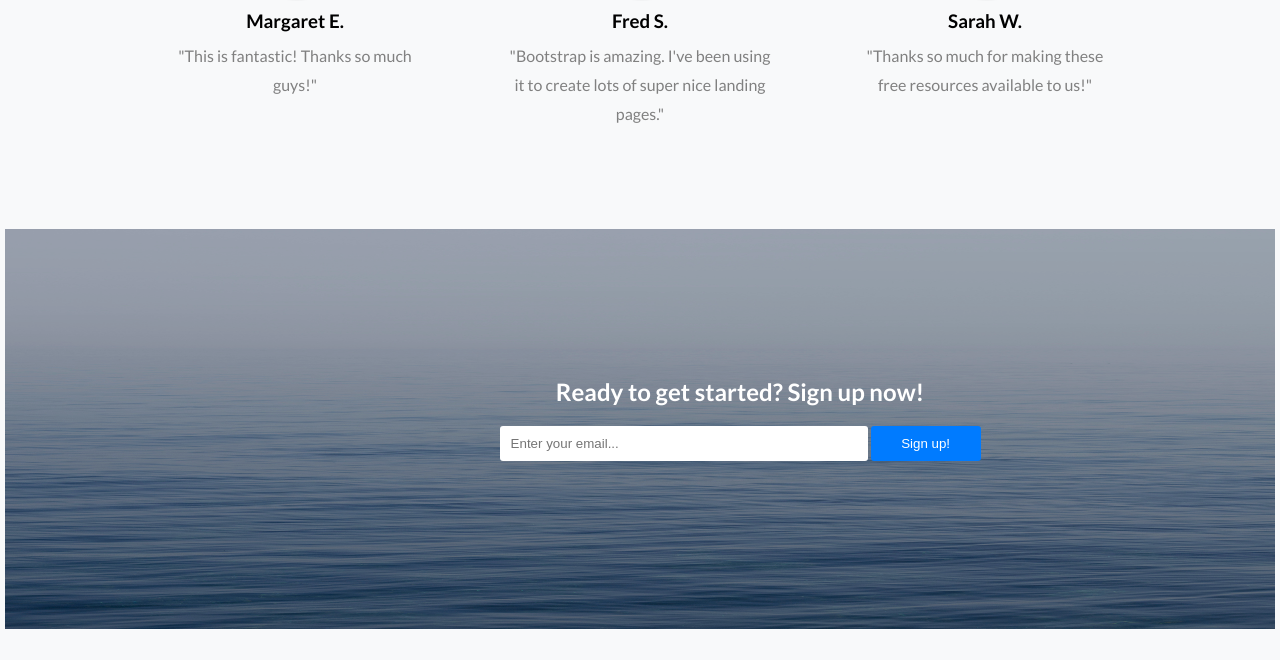
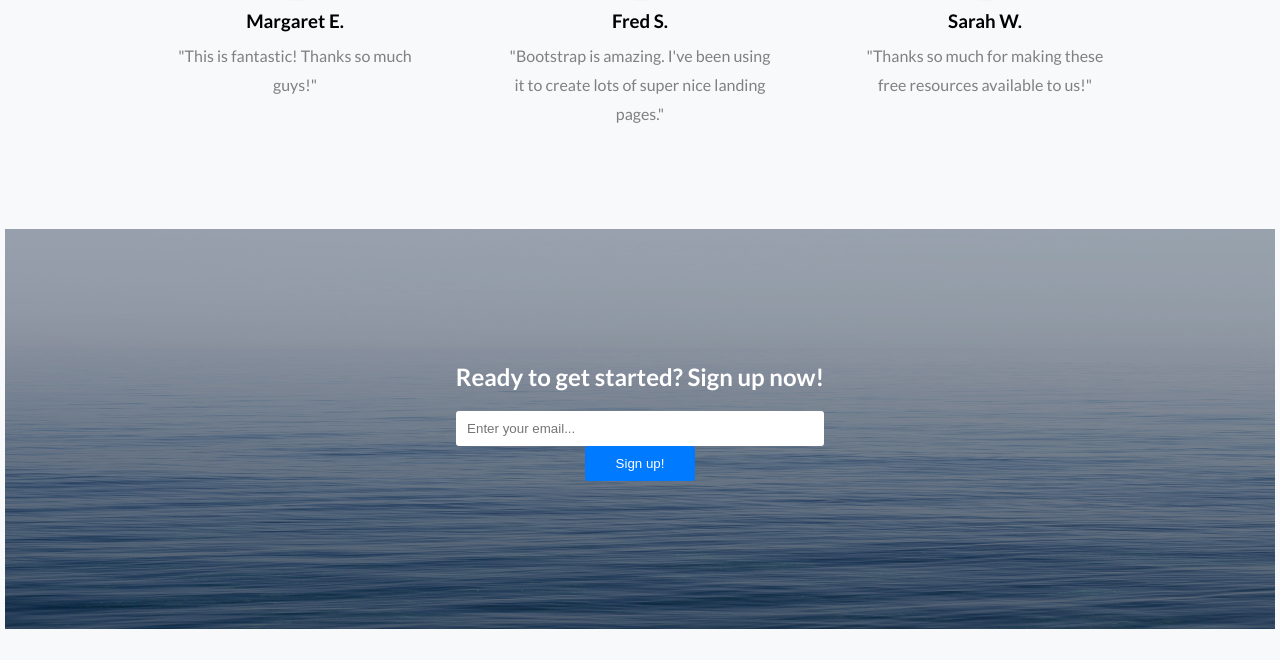
Before and after one commit to AgneBe/Tarpinis-atsiskaitymas, a website: page index.html in a window 1280 px wide. Shown: the part 3113-3773 px from the top of the page. Drawn offline with nearby package versions, Linux system fonts and the light colour scheme; files that its build step writes are made by us from their sources.

Commit message:
Update sixth-box.scss

```diff
--- a/scss/sixth-box.scss
+++ b/scss/sixth-box.scss
@@ -10,12 +10,10 @@
   .footer-signup {
   position: absolute;
   bottom: 30%;
-  left: 35%;
-  padding: 30px;
-  display: flex;
-  align-items: center;
-  justify-content: center;
-  flex-direction: column;
+  bottom: 30%;
+  left: 30%;
+  right: 30%;
+  padding: 10px;
   color: rgb(255, 255, 255);
   }
 
```
